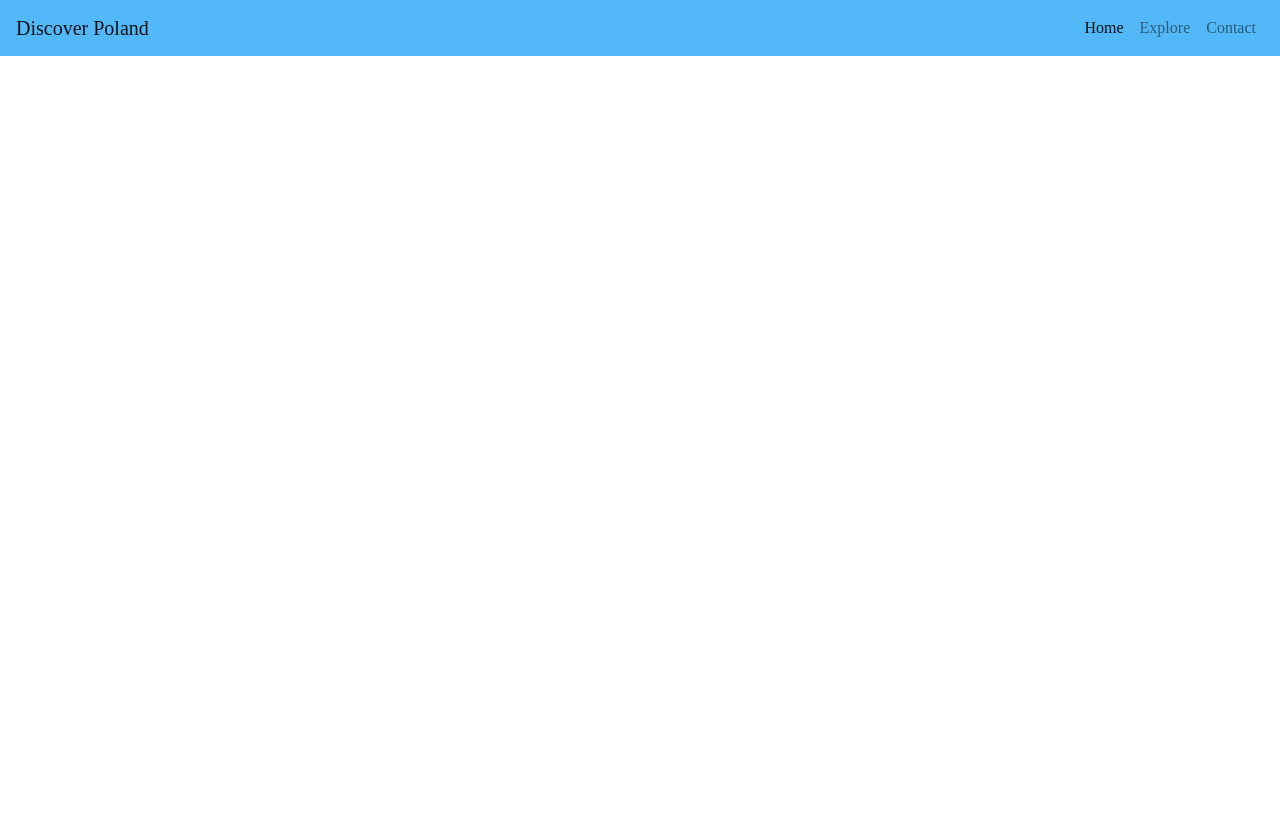
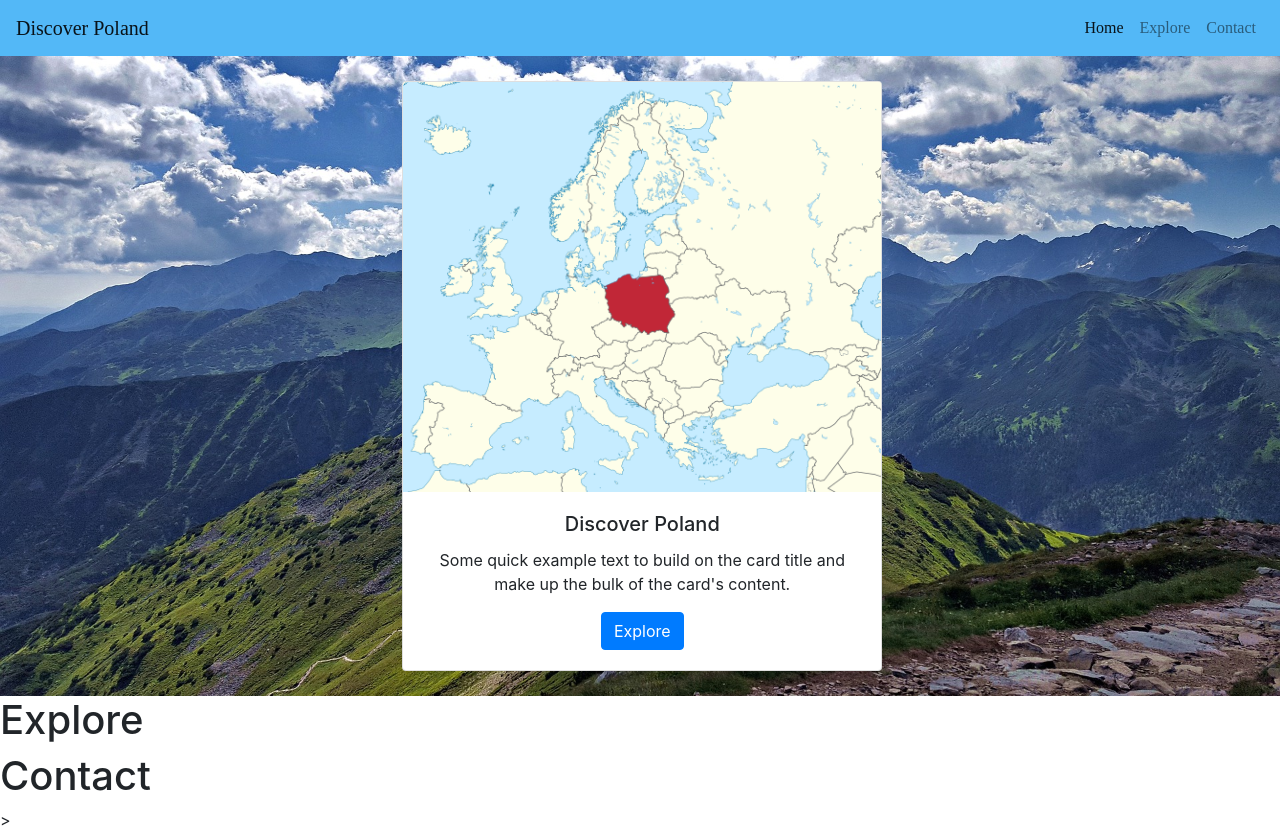
Before and after one commit to PiotrWojniak/MS2, a plain HTML site: page index.html in a window 1280 px wide. Before the commit the page ends 800 px from the top, so only its background shows below. Drawn offline with nearby package versions, Linux system fonts and the light colour scheme.

Commit message:
add card in home section

```diff
--- a/index.html
+++ b/index.html
@@ -5,6 +5,7 @@
     <meta charset="UTF-8">
     <meta name="viewport" content="width=device-width, initial-scale=1.0">
     <meta name="Description" content="What I can I see in Poland">
+    <meta name="author" content="Piotr Wojniak">
 
     <title>Discover Poland | Discover Poland in any season</title>
 
@@ -18,6 +19,7 @@
     <link rel="stylesheet" href="https://use.fontawesome.com/releases/v5.15.1/css/all.css"
         integrity="sha384-vp86vTRFVJgpjF9jiIGPEEqYqlDwgyBgEF109VFjmqGmIY/Y4HV4d3Gp2irVfcrp" crossorigin="anonymous">
     <link rel="stylesheet" href="assets/css/style.css">
+
 </head>
 
 <body>
@@ -44,19 +46,39 @@
     </nav>
     <!--Home-->
     <section id="home">
+        <div class="container-fluid collout-container">
+            <div class="opaque-overlay">&nbsp;</div>
+            <div class="row">
+                <div class="col-12">
+                    <!--<div class="callout jumbotron">
+                        <h1 class="jumbotron-header">Discover Poland</h1>
+                    </div>-->
+                    <div class="card" style="width: 30rem;">
+                        <img src="assets/img/Poland_in_Europe.png" class="card-img-top" alt="Poland_in_Europe">
+                        <div class="card-body">
+                          <h5 class="card-title">Discover Poland</h5>
+                          <p class="card-text">Some quick example text to build on the card title and make up the bulk of the card's content.</p>
+                          <a href="#" class="btn btn-primary">Explore</a>
+                        </div>
+                      </div>
+                </div>
+            </div>
 
+        </div>
     </section>
     <!--Explore-->
     <section id="explore">
-
+        <h1>Explore</h1>
     </section>
     <!--Contact form-->
     <section id="contact">
-
+        <h1>Contact</h1>
     </section>
 
     <script src="https://code.jquery.com/jquery-3.5.1.slim.min.js" integrity="sha384-DfXdz2htPH0lsSSs5nCTpuj/zy4C+OGpamoFVy38MVBnE+IbbVYUew+OrCXaRkfj" crossorigin="anonymous"></script>
-    <script src="https://cdn.jsdelivr.net/npm/bootstrap@4.6.0/dist/js/bootstrap.bundle.min.js" integrity="sha384-Piv4xVNRyMGpqkS2by6br4gNJ7DXjqk09RmUpJ8jgGtD7zP9yug3goQfGII0yAns" crossorigin="anonymous"></script>
+    <script src="https://cdn.jsdelivr.net/npm/popper.js@1.16.1/dist/umd/popper.min.js" integrity="sha384-9/reFTGAW83EW2RDu2S0VKaIzap3H66lZH81PoYlFhbGU+6BZp6G7niu735Sk7lN" crossorigin="anonymous"></script>
+    <script src="https://cdn.jsdelivr.net/npm/bootstrap@4.6.0/dist/js/bootstrap.min.js" integrity="sha384-+YQ4JLhjyBLPDQt//I+STsc9iw4uQqACwlvpslubQzn4u2UU2UFM80nGisd026JF" crossorigin="anonymous"></script>
+    <script src="assets/js/script.js"></script>>
 </body>
 
 </html>
```
